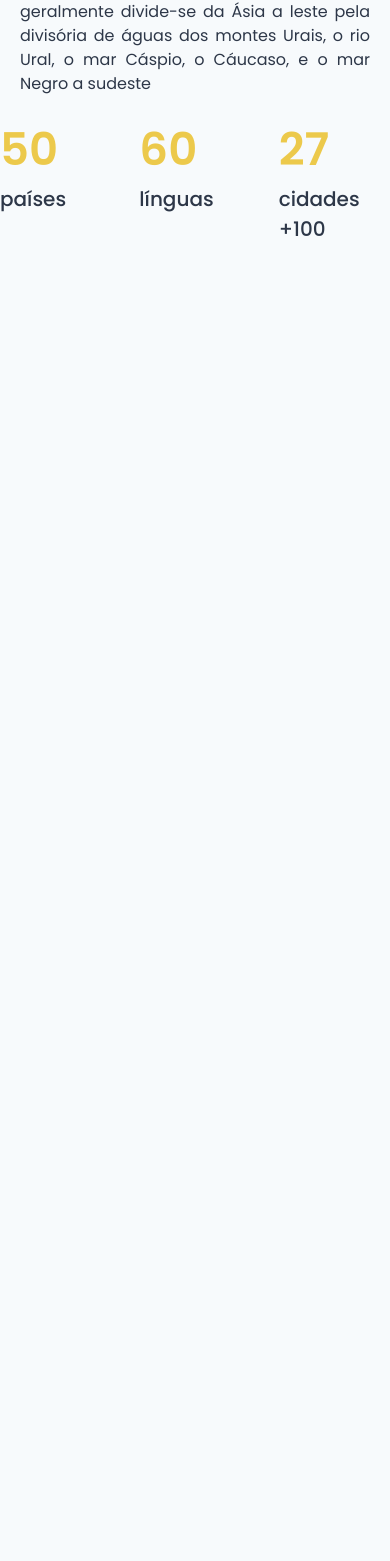
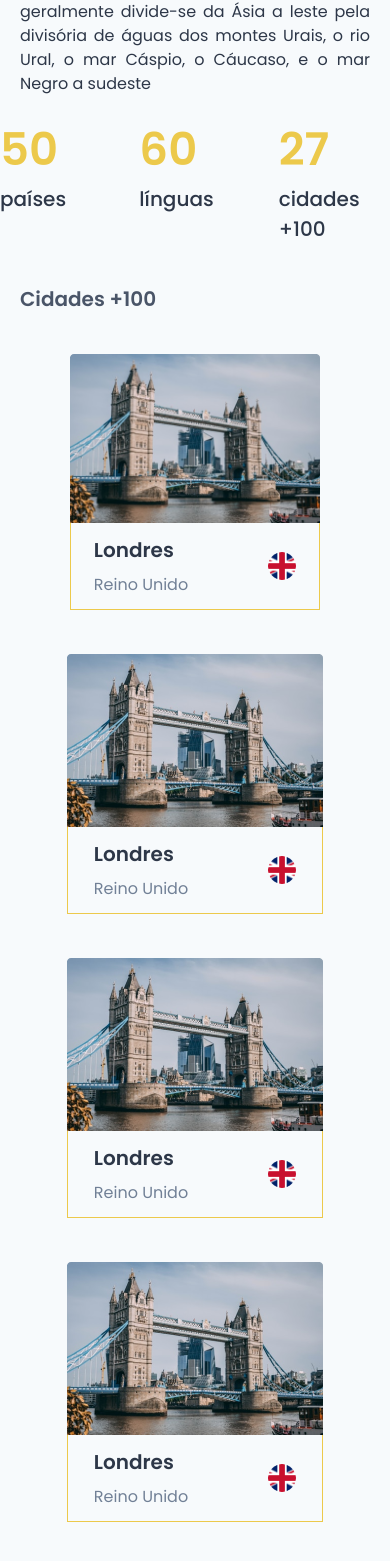
Before and after one commit to NakajimaDaniel/desafio07-ignite-chakraui, a Next.js app: page /europe in a window 390 px wide. Shown: the part 321-1882 px from the top of the page. Before the commit the page ends 844 px from the top, so only its background shows below. Built offline with nearby package versions, Linux system fonts and the light colour scheme.

Commit message:
add cities mobile view

```diff
--- a/src/pages/europe.tsx
+++ b/src/pages/europe.tsx
@@ -14,7 +14,7 @@ export default function Europe() {
         {isLargerThan700 ? (
           <>
 
-            <Flex   flexDir="column">
+            <Flex  flexDir="column">
             <Box position="relative" textAlign="center">
               <Image src="europe1.png" w="100vw" maxh="500px" />
               <Text position="absolute" top="70%" left="0%" transform="translate(70%,0)" color="white" fontSize={['1xl','2xl', '3xl','6xl']}  fontWeight="semibold">Europa</Text>
@@ -116,7 +116,7 @@ export default function Europe() {
           </>
         ): (
           <>
-            <Flex  align="center" flexDir="column">
+            <Flex align="center" flexDir="column">
               <Box position="relative" textAlign="center">
                 <Image src="europe1.png" w="100vw" maxh="500px" />
                 <Text position="absolute" top="50%" left="50%" transform="translate(-50%,-50%)" color="white" fontSize={['5xl']}  fontWeight="semibold">Europa</Text>
@@ -140,8 +140,74 @@ export default function Europe() {
                   <Text textAlign="left" fontSize="20" color="gray.450" fontWeight="500">cidades +100</Text>
                 </Box>
               </Grid>
+            </Flex>
+              <Text pb="10" pl="5" fontSize="20" color="gray.600" fontWeight="semibold">Cidades +100</Text>
 
-            </Flex>
+              <Grid templateColumns={["repeat(1, 1fr)"]} gap={[1]} justifyItems="center" w="100%">
+
+                <Box w={["250px","256px"]}>
+                <Flex justify="center" flexDirection="column" pb="10" w="100%">
+                  <Image src="london.png"/>
+                  <Flex justify="center" flexDirection="row" p="3" borderBottom="1px" borderRight="1px" borderLeft="1px"  borderColor="yellow.400">
+                    <Box pr="20">
+                      <Text fontWeight="semibold" fontSize="20" pb="2" >Londres</Text>
+                      <Text color="gray.500">Reino Unido</Text>
+                    </Box>
+                    <Flex justify="center" alignItems="center">
+                      <Image src="ukflag.png" boxSize="7" borderRadius="full" align="center"/>
+                    </Flex>
+                  </Flex>
+                </Flex>
+                </Box>
+
+                <Box w="256px">
+                <Flex justify="center" flexDirection="column" pb="10" w="100%">
+                  <Image src="london.png"/>
+                  <Flex justify="center" flexDirection="row" p="3" borderBottom="1px" borderRight="1px" borderLeft="1px"  borderColor="yellow.400">
+                    <Box pr="20">
+                      <Text fontWeight="semibold" fontSize="20" pb="2" >Londres</Text>
+                      <Text color="gray.500">Reino Unido</Text>
+                    </Box>
+                    <Flex justify="center" alignItems="center">
+                      <Image src="ukflag.png" boxSize="7" borderRadius="full" align="center"/>
+                    </Flex>
+                  </Flex>
+                </Flex>
+                </Box>
+
+                <Box w="256px">
+                <Flex justify="center" flexDirection="column" pb="10" w="100%">
+                  <Image src="london.png"/>
+                  <Flex justify="center" flexDirection="row" p="3" borderBottom="1px" borderRight="1px" borderLeft="1px"  borderColor="yellow.400">
+                    <Box pr="20">
+                      <Text fontWeight="semibold" fontSize="20" pb="2" >Londres</Text>
+                      <Text color="gray.500">Reino Unido</Text>
+                    </Box>
+                    <Flex justify="center" alignItems="center">
+                      <Image src="ukflag.png" boxSize="7" borderRadius="full" align="center"/>
+                    </Flex>
+                  </Flex>
+                </Flex>
+                </Box>
+
+                <Box w="256px">
+                <Flex justify="center" flexDirection="column" pb="10" w="100%">
+                  <Image src="london.png"/>
+                  <Flex justify="center" flexDirection="row" p="3" borderBottom="1px" borderRight="1px" borderLeft="1px"  borderColor="yellow.400">
+                    <Box pr="20">
+                      <Text fontWeight="semibold" fontSize="20" pb="2" >Londres</Text>
+                      <Text color="gray.500">Reino Unido</Text>
+                    </Box>
+                    <Flex justify="center" alignItems="center">
+                      <Image src="ukflag.png" boxSize="7" borderRadius="full" align="center"/>
+                    </Flex>
+                  </Flex>
+                </Flex>
+                </Box>
+
+              </Grid>
+
+
           </>
         )}
 
```
